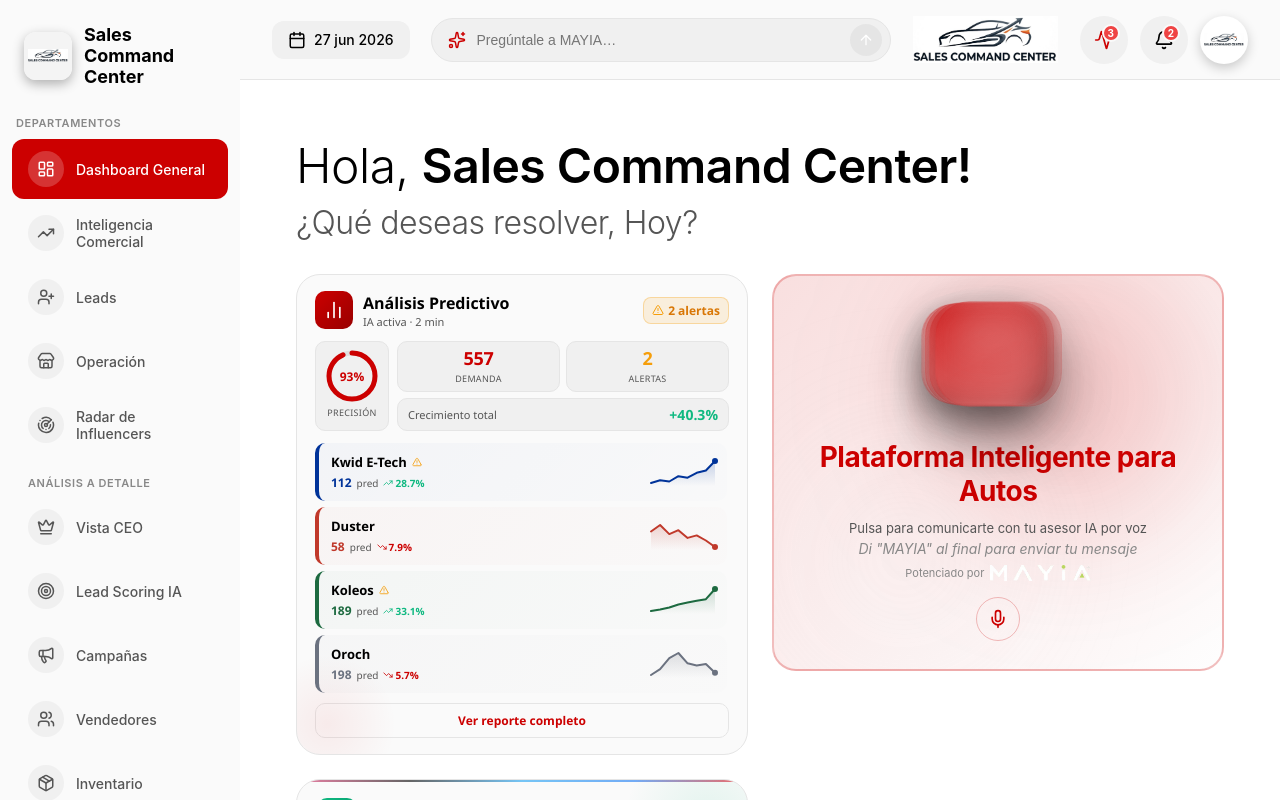
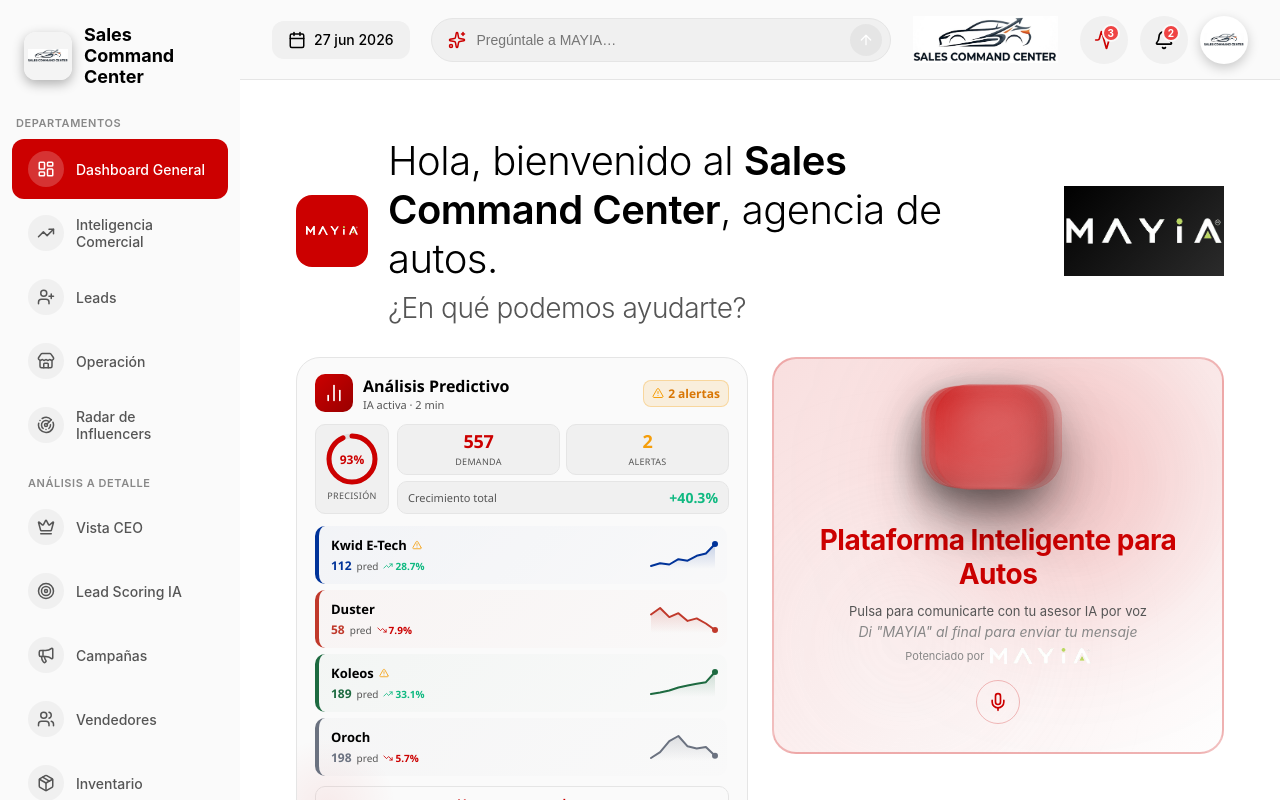
Before and after one commit to mayiainteligencia/dashboardEnterprisev2, a React (Vite) app in the folder frontend/: page / in a window 1280 px wide. Built offline with nearby package versions, Linux system fonts and the light colour scheme; the HTML template or start-up script is replaced by a standard one.

Commit message:
se hacen cambios monitor ia

```diff
--- a/frontend/src/components/modules/dashboardModules/WelcomeHeader.tsx
+++ b/frontend/src/components/modules/dashboardModules/WelcomeHeader.tsx
@@ -8,30 +8,77 @@ export const WelcomeHeader: React.FC = () => {
     <div
       style={{
         marginBottom: '32px',
+        display: 'flex',
+        alignItems: 'center',
+        gap: '20px',
       }}
     >
+      <div style={{ display: 'flex', alignItems: 'center', gap: '20px', flex: 1 }}>
+      <img
+        src="/assets/logosNativos/mayiaLogoBlanco.png"
+        alt="MAYIA"
+        style={{
+          width: '72px',
+          height: '72px',
+          objectFit: 'contain',
+          padding: '10px',
+          borderRadius: '16px',
+          background: colores.primario,
+          flexShrink: 0,
+        }}
+      />
+      <div>
         <h1
           style={{
-          fontSize: '48px',
+            fontSize: '40px',
             fontWeight: '300',
             color: colores.textoClaro,
             marginBottom: '8px',
             letterSpacing: '-0.5px',
           }}
         >
-        Hola, <span style={{ fontWeight: '600' }}>{empresa.nombre}!</span>
+          Hola, bienvenido al{' '}
+          <span style={{ fontWeight: '600' }}>{empresa.nombre}</span>, agencia de autos.
         </h1>
         <p
           style={{
-          fontSize: '32px',
+            fontSize: '28px',
             fontWeight: '300',
             color: colores.textoMedio,
             margin: 0,
             letterSpacing: '-0.5px',
           }}
         >
-        ¿Qué deseas resolver, Hoy?
+          ¿En qué podemos ayudarte?
         </p>
+      </div>
+      </div>
+
+      {/* Logo MAYIA a la derecha sobre cuadro negro con degradado */}
+      <div
+        style={{
+          width: '160px',
+          height: '90px',
+          borderRadius: '0',
+          background: 'linear-gradient(135deg, #000000 0%, #2b2b2b 100%)',
+          flexShrink: 0,
+          overflow: 'hidden',
+          display: 'flex',
+          alignItems: 'center',
+          justifyContent: 'center',
+        }}
+      >
+        <img
+          src="/assets/logosNativos/mayiaLogoBlanco.png"
+          alt="MAYIA"
+          style={{
+            width: '100%',
+            height: '100%',
+            objectFit: 'contain',
+            transform: 'scale(0.97)',
+          }}
+        />
+      </div>
     </div>
   );
 };
```
Lines whose indentation alone changed are shown as unchanged.
